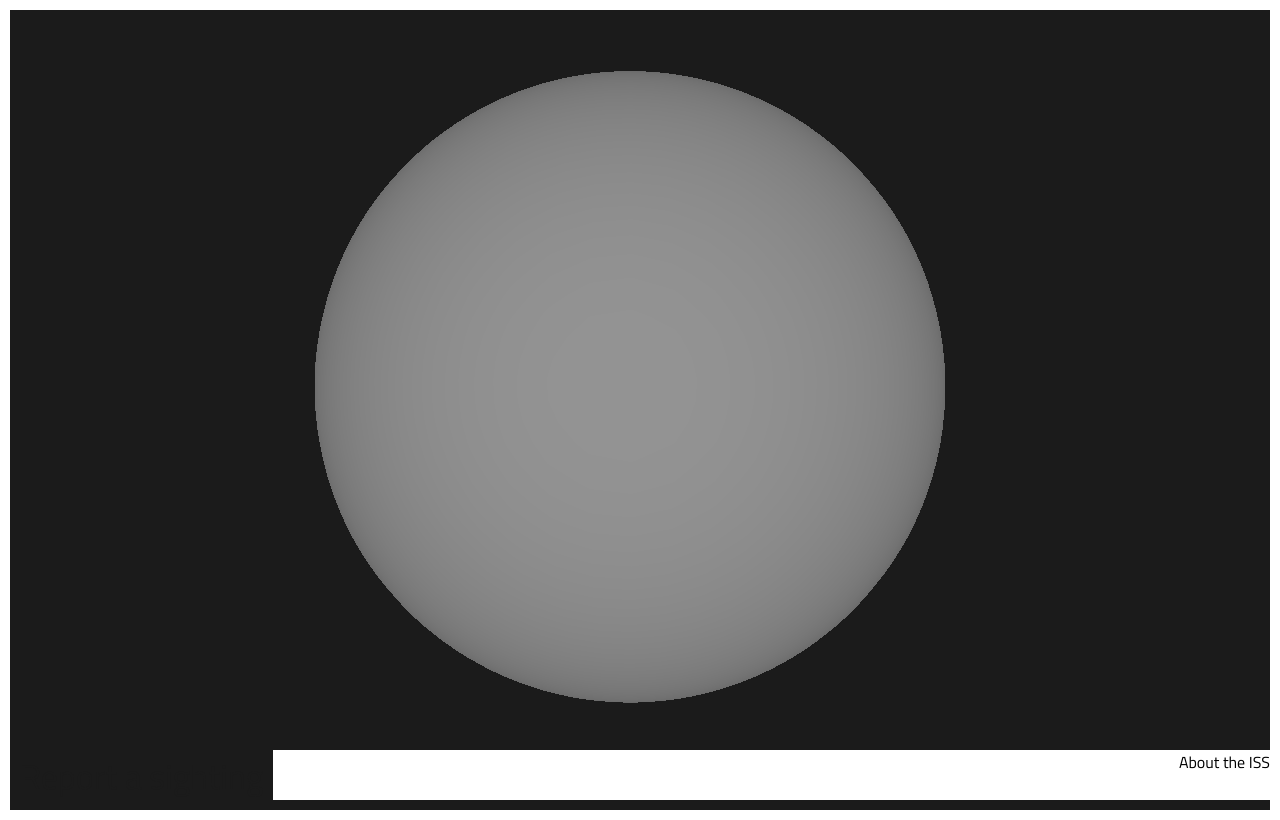
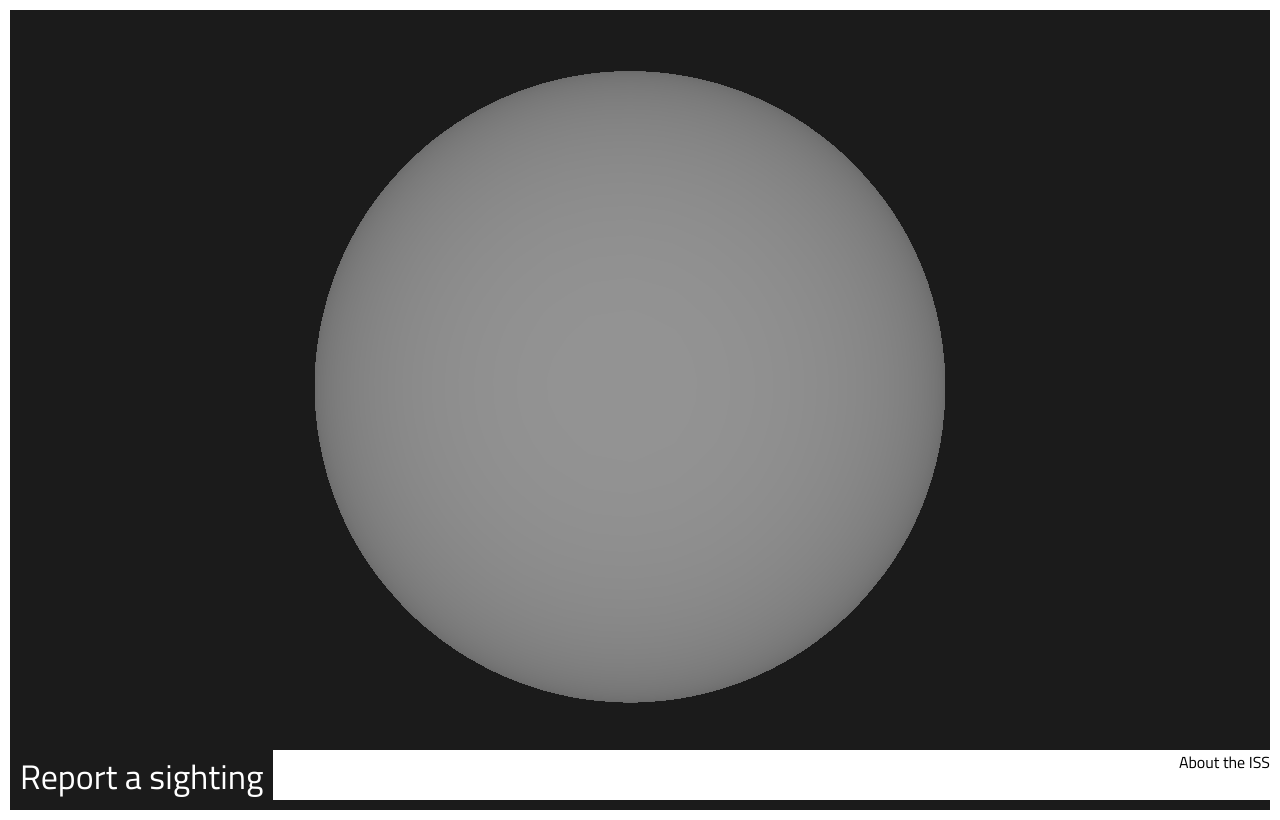
Before and after one commit to hughrawlinson/stationspotter, a plain HTML site: page index.html in a window 1280 px wide. In both pictures the pointer is over the link "Report a sighting". Drawn offline with Linux system fonts and the light colour scheme; animation ran at ten frames a second.

Commit message:
oops, wrong colours for last commit. The tiredness is getting to me.

```diff
--- a/assets/css/style.css
+++ b/assets/css/style.css
@@ -89,7 +89,7 @@ nav ul li a {
 }
 
 nav ul li a:hover {
-	color: #1b1b1b;
+	color: #fff;
 	background-color: #1b1b1b;
 	font-size: 34px;
 	padding-left: 10px;
```
